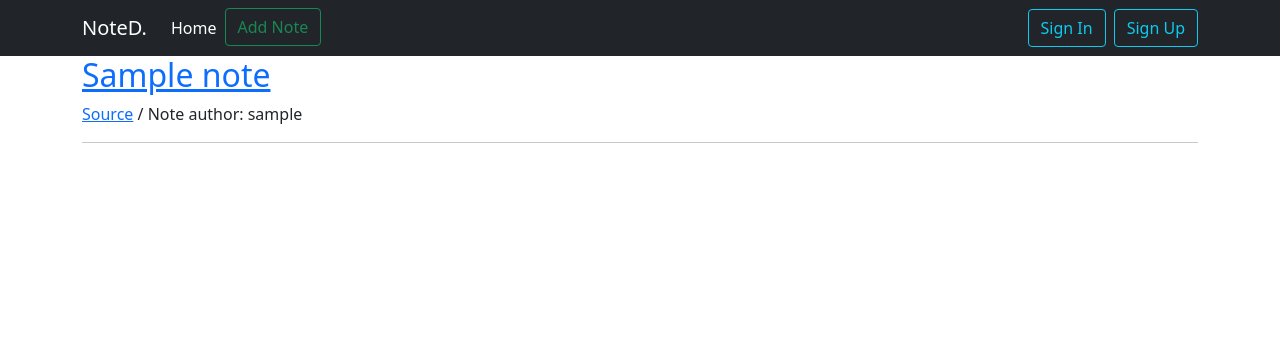
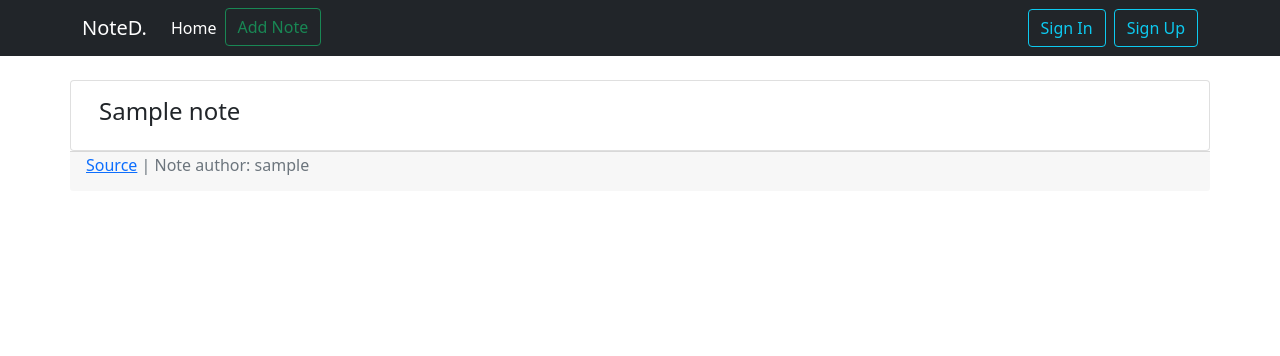
Before and after one commit to welel/noted, a Django app: page / in a window 1280 px wide. Shown: the top 356 px of the page. Run offline with Django 3.2, Linux system fonts and the light colour scheme; tables that the repository leaves empty hold one stand-in row (values such as "Sample post"); some libraries are stand-ins or nearby versions.

Commit message:
Updated Home design.

```diff
--- a/frontend/templates/layouts/base.html
+++ b/frontend/templates/layouts/base.html
@@ -14,7 +14,7 @@
 
 </body>
     {% include 'layouts/navigation.html' %}
-    <div class="container-md">
+    <div class="container-md mb-5">
         {% block main %}{% endblock %}
     </div>
     <script src="https://cdn.jsdelivr.net/npm/@popperjs/core@2.5.4/dist/umd/popper.min.js" integrity="sha384-q2kxQ16AaE6UbzuKqyBE9/u/KzioAlnx2maXQHiDX9d4/zp8Ok3f+M7DPm+Ib6IU" crossorigin="anonymous"></script>
--- a/frontend/templates/notes/home.html
+++ b/frontend/templates/notes/home.html
@@ -5,10 +5,20 @@
 {% block main %}
 
     {% for note in notes %}
-        <h2><a href="{% url 'note' slug=note.slug %}">{{ note.title }}</a></h2>
-        <a href="{{ note.source }}" target="_blank">Source</a>
-        <span> / Note author: {{ note.author.username }}</span>
-        <hr/>
+    <div class="row mt-4">
+        <div class="card" style="width: 100%;">
+            <div class="card-body">
+                <h4 class="card-title">{{ note.title }}</h4>
+                <a href="{% url 'note' slug=note.slug %}" class="stretched-link"></a>
+            </div>
+        </div>
+        <div class="card-footer">
+            <h6 class="card-subtitle mb-2 text-muted">
+                <a href="{{ note.source }}" target="_blank">Source</a>
+                <span> | Note author: {{ note.author.username }}</span>
+            </h6>
+        </div>
+    </div>
     {% endfor %}
 
 {% endblock %}
```
